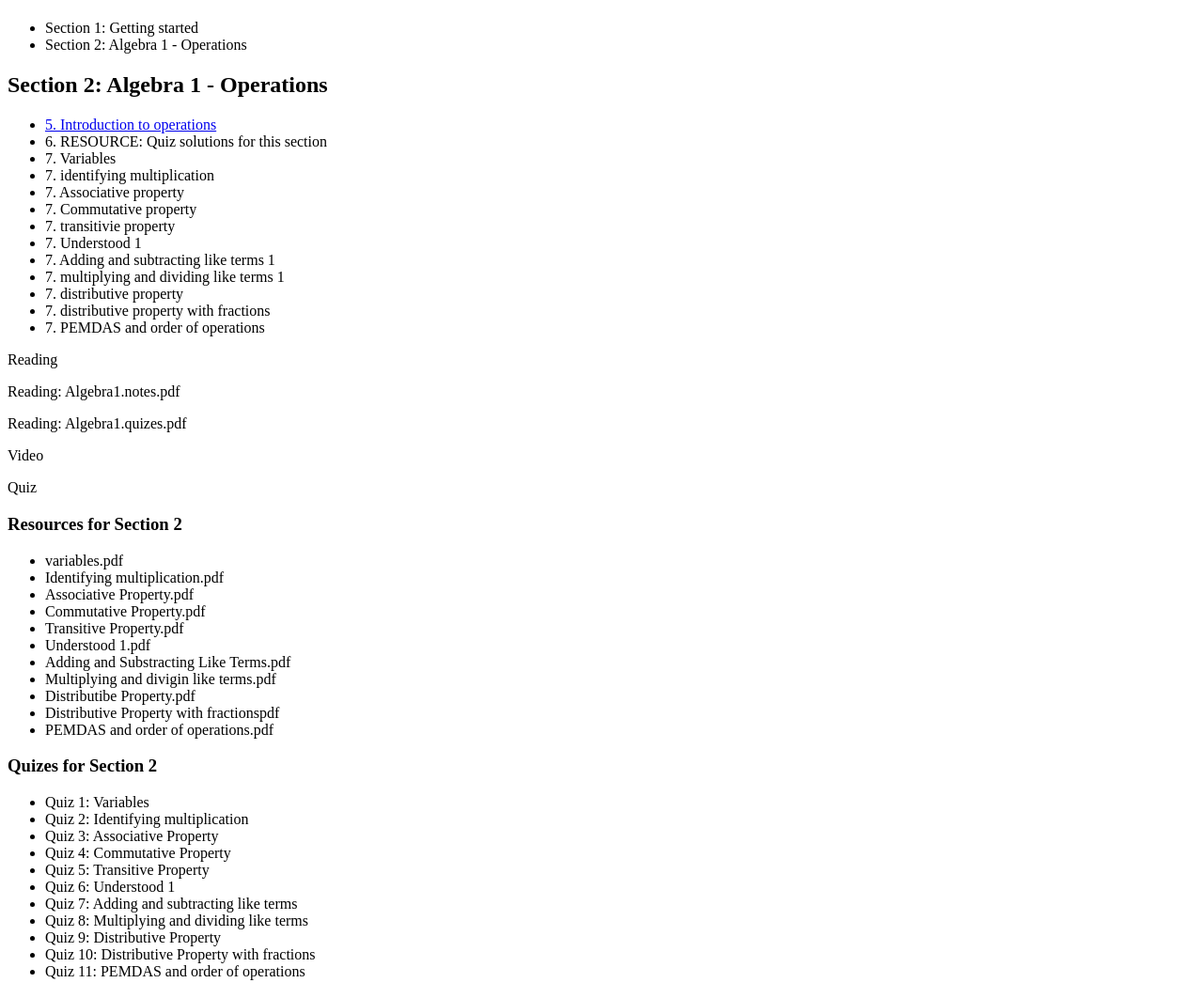
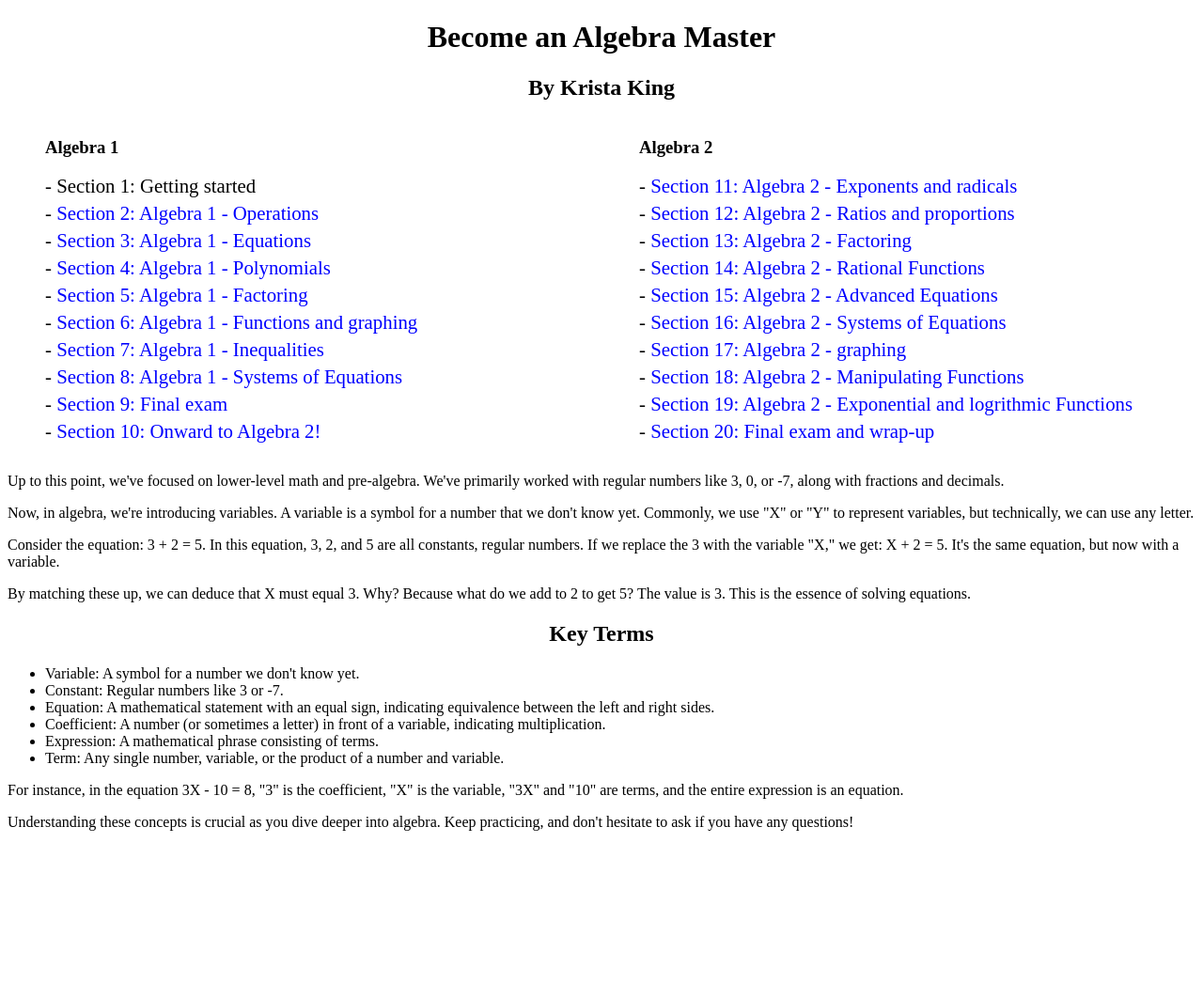
Before and after one commit to Namean/become-an-algebra-master, a plain HTML site: page public/pages/index.html in a window 1280 px wide. Shown: the top 1046 px of the page at 94% size. After the commit the page ends 900 px from the top, so only its background shows below. Drawn offline with Linux system fonts and the light colour scheme; files that its build step writes are made by us from their sources.

Commit message:
adding pages

```diff
--- a/public/assets/data/course.txt
+++ b/public/assets/data/course.txt
@@ -17,5 +17,5 @@ Algebra 2 - Advanced Equations
 Algebra 2 - Systems of Equations
 Algebra 2 - graphing
 Algebra 2 - Manipulating Functions
-Algebra 2 - Exponentail and logrithmic Functions
+Algebra 2 - Exponential and logrithmic Functions
 Final exam and wrap-up
--- a/index.html
+++ b/public/pages/index.html
@@ -5,86 +5,103 @@
     <meta http-equiv="X-UA-Compatible" content="IE=edge" />
     <meta name="viewport" content="width=device-width, initial-scale=1.0" />
     <link rel="type/stylesheet" href="public/assets/css/style.css" />
-    <title>Document</title>
+    <title>Become an Algebra Master</title>
+    <style>
+
+      h1, h2 {
+        text-align: center;
+      }
+
+      section h2 {
+        text-align: start;
+        margin-left: 20px;
+      }
+
+      .course-sections-container {
+        display: flex;
+
+      }
+
+      .course-section {
+
+          width: 50%;
+      }
+
+      .course-section ul {
+        list-style-type: none;
+      }
+
+      .course-section li {
+        font-size: 130%;
+        margin-bottom: 5px;
+      }
+
+
+      .course-section li::before {
+        content: "- ";
+      }
+
+      .course-section a {
+        text-decoration: none;
+      }
+
+      .course-section h3 {
+        margin-left: 40px;
+      }
+
+
+      li a {
+        color: blue;
+      }
+
+    </style>
   </head>
   <body>
     <!-- <script type="module">
   import pdfjs - dist from https: //cdn.jsdelivr.net/npm/pdfjs-dist@4.0.379/+esm
 </script> -->
 
-    <h1 id="title"></h1>
-    <h2 id="sub-title"></h2>
+<header>
+    <h1>Become an Algebra Master</h1>
+    <h2>By Krista King</h2>
+  </header>
 
     <div class="container">
+
+      <div class="course-sections-container">
+      <div class="course-section">
+        <h3>Algebra 1</h3>
       <ul>
         <li>Section 1: Getting started</li>
-        <li>Section 2: Algebra 1 - Operations</li>
-      </ul>
-
-      <section>
-        <h2>Section 2: Algebra 1 - Operations</h2>
-
-        <ul>
-          <li><a href="public/pages/introduction-to-operations.html">5. Introduction to operations</a></li>
-          <li>6. RESOURCE: Quiz solutions for this section</li>
-          <li>7. Variables</li>
-          <li>7. identifying multiplication</li>
-          <li>7. Associative property</li>
-          <li>7. Commutative property</li>
-          <li>7. transitivie property</li>
-          <li>7. Understood 1</li>
-          <li>7. Adding and subtracting like terms 1</li>
-          <li>7. multiplying and dividing like terms 1</li>
-          <li>7. distributive property</li>
-          <li>7. distributive property with fractions</li>
-          <li>7. PEMDAS and order of operations</li>
-        </ul>
-
-        <div class="reading-video-quiz">
-          <p>Reading</p>
-          <p>Reading: Algebra1.notes.pdf</p>
-          <p>Reading: Algebra1.quizes.pdf</p>
-          <p>Video</p>
-          <p>Quiz</p>
-        </div>
-
-        <div class="resources">
-          <h3>Resources for Section 2</h3>
-          <ul>
-            <li>variables.pdf</li>
-            <li>Identifying multiplication.pdf</li>
-            <li>Associative Property.pdf</li>
-            <li>Commutative Property.pdf</li>
-            <li>Transitive Property.pdf</li>
-            <li>Understood 1.pdf</li>
-            <li>Adding and Substracting Like Terms.pdf</li>
-            <li>Multiplying and divigin like terms.pdf</li>
-            <li>Distributibe Property.pdf</li>
-            <li>Distributive Property with fractionspdf</li>
-            <li>PEMDAS and order of operations.pdf</li>
-          </ul>
-        </div>
-      </section>
-    </div>
-
-    <div class="resources">
-        <h3>Quizes for Section 2</h3>
-        <ul>
-          <li>Quiz 1: Variables</li>
-          <li>Quiz 2: Identifying multiplication</li>
-          <li>Quiz 3: Associative Property</li>
-          <li>Quiz 4: Commutative Property</li>
-          <li>Quiz 5: Transitive Property</li>
-          <li>Quiz 6: Understood 1</li>
-          <li>Quiz 7: Adding and subtracting like terms</li>
-          <li>Quiz 8: Multiplying and dividing like terms</li>
-          <li>Quiz 9: Distributive Property</li>
-          <li>Quiz 10: Distributive Property with fractions</li>
-          <li>Quiz 11: PEMDAS and  order of operations</li>
+        <li><a href="algebra-1/introduction-to-operations.html">Section 2: Algebra 1 - Operations</a></li>
+        <li><a href="algebra-1/equations.html">Section 3: Algebra 1 - Equations</a></li>
+        <li><a href="algebra-1/polynomials.html">Section 4: Algebra 1 - Polynomials</a></li>
+        <li><a href="algebra-1/factoring.html">Section 5: Algebra 1 - Factoring</a></li>
+        <li><a href="algebra-1/functions-and-graphing.html">Section 6: Algebra 1 - Functions and graphing</a></li>
+        <li><a href="algebra-1/inequalities.html">Section 7: Algebra 1 - Inequalities</a></li>
+        <li><a href="algebra-1/systems-of-equations.html">Section 8: Algebra 1 - Systems of Equations</a></li>
+        <li><a href="algebra-1/final-exam.html">Section 9: Final exam</a></li>
+        <li><a href="algebra-1/onward-to-algebra2.html">Section 10: Onward to Algebra 2!</a></li>
         </ul>
       </div>
-    </section>
+      <div class="course-section">
+        <h3>Algebra 2</h3>
+        <ul>
+        <li><a href="#">Section 11: Algebra 2 - Exponents and radicals</a></li>
+        <li><a href="#">Section 12: Algebra 2 - Ratios and proportions</a></li>
+        <li><a href="#">Section 13: Algebra 2 - Factoring</a></li>
+        <li><a href="#">Section 14: Algebra 2 - Rational Functions</a></li>
+        <li><a href="#">Section 15: Algebra 2 - Advanced Equations</a></li>
+        <li><a href="#">Section 16: Algebra 2 - Systems of Equations</a></li>
+        <li><a href="#">Section 17: Algebra 2 - graphing</a></li>
+        <li><a href="#">Section 18: Algebra 2 - Manipulating Functions</a></li>
+        <li><a href="#">Section 19: Algebra 2 - Exponential and logrithmic Functions</a></li>
+        <li><a href="#">Section 20: Final exam and wrap-up</a></li>
+      </ul>
+    </div>
   </div>
+
+
 
     <div class="definition">
       <p>
```
Also changed, not shown: public/pages/algebra-1/equations.html (added, +12 -0 lines), public/pages/algebra-1/factoring.html (added, +12 -0 lines), public/pages/algebra-1/final-exam.html (added, +12 -0 lines), public/pages/algebra-1/functions-and-graphing.html (added, +12 -0 lines), public/pages/algebra-1/inequalities.html (added, +12 -0 lines), public/pages/algebra-1/introduction-to-operations.html (renamed from public/pages/introduction-to-operations.html, +26 -1 lines), public/pages/algebra-1/onward-to-algebra2.html (added, +12 -0 lines), public/pages/algebra-1/polynomials.html (added, +12 -0 lines), public/pages/algebra-1/systems-of-equations.html (added, +12 -0 lines), public/pages/section-2.html (+66 -1 lines), public/pages/variables.html (+29 -0 lines), README.md.
